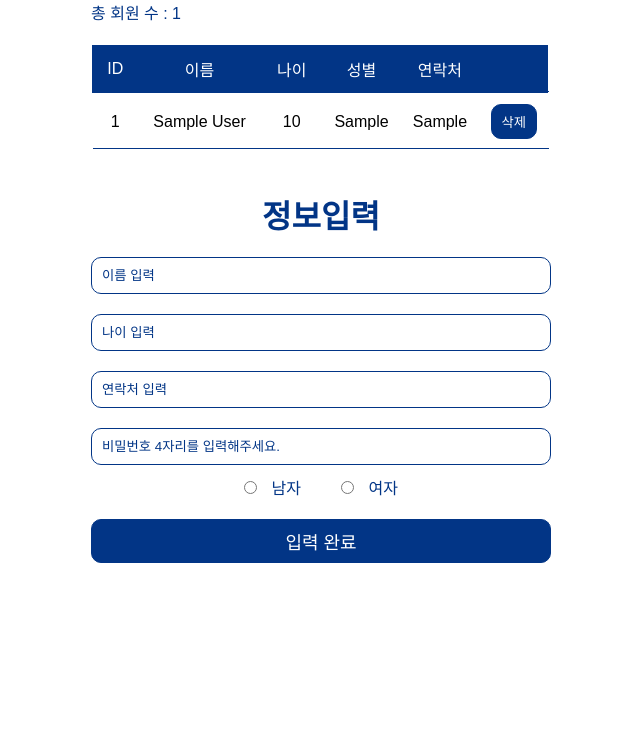
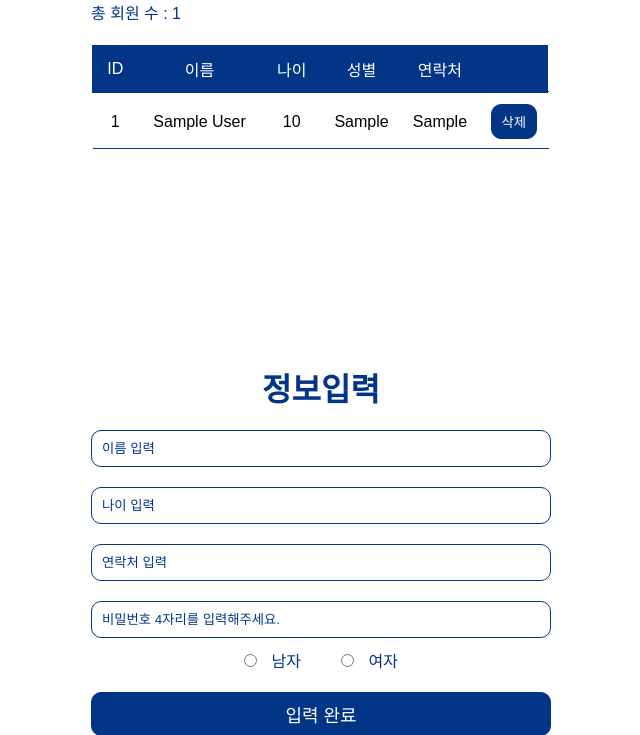
Before and after one commit to geniunahn/customerApp, a Node server app: page / in a window 1280 px wide. Shown: the part 144-879 px from the top of the page, without its empty margins (319-959 px from the left). Before the commit the page ends 707 px from the top, so only its background shows below. Run offline with Node 20, Linux system fonts and the light colour scheme; tables that the repository leaves empty hold one stand-in row (values such as "Sample post"); some libraries are stand-ins or nearby versions.

Commit message:
Add files via upload

```diff
--- a/public/css/style.css
+++ b/public/css/style.css
@@ -79,6 +79,11 @@ body {
 
 /* table */
 
+.table_wrap {
+  overflow-y: scroll;
+  height: 280px;
+}
+
 table {
   width: 100%;
   /* border: 1px solid #023586; */
@@ -111,7 +116,6 @@ th {
 td {
   text-align: center;
   padding: 10px 5px;
-  /* border: 1px solid #023586; */
 }
 
 table button {
--- a/views/pages/index.ejs
+++ b/views/pages/index.ejs
@@ -55,6 +55,7 @@
       <% } %>
 
       <!-- table -->
+      <div class="table_wrap">
         <table>
           <tr>
             <th>ID</th>
@@ -97,6 +98,7 @@
           <% } %>
           <!-- for 끝 -->
         </table>
+      </div>
 
       <!-- create -->
       <div class="create_wrap">
```
Lines whose indentation alone changed are shown as unchanged.
